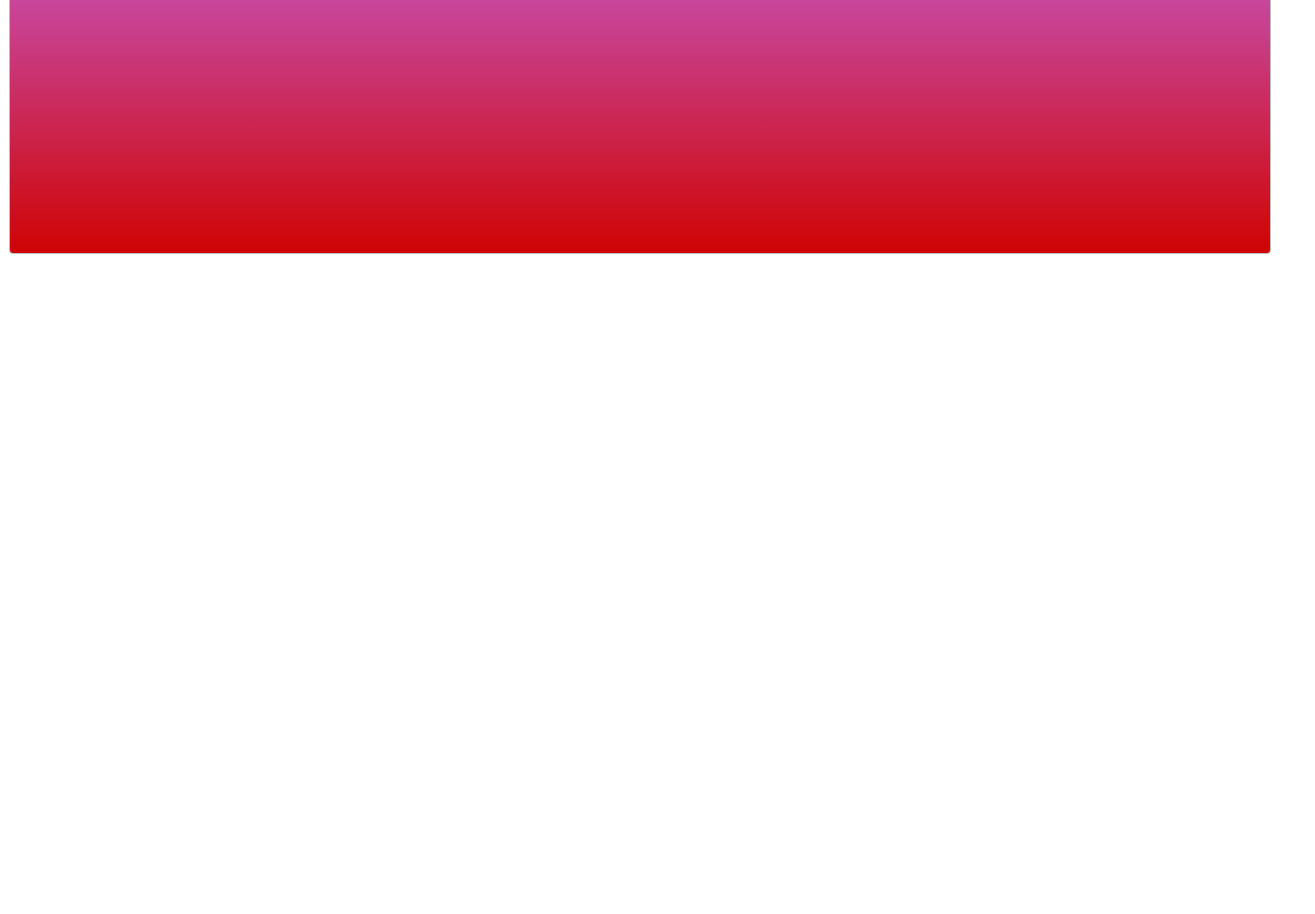
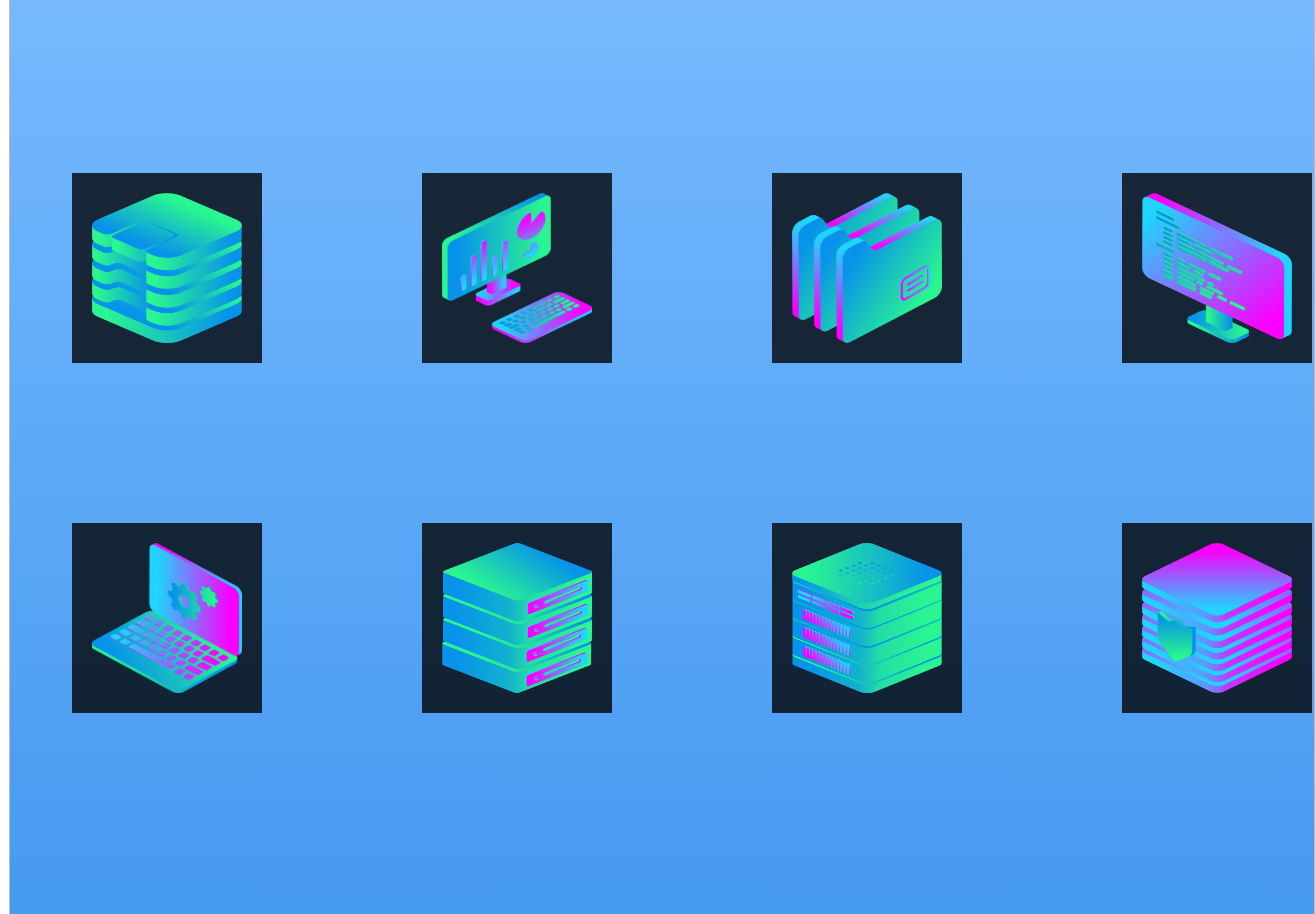
Before and after one commit to Snopcare/Snopcare-Master-Website-Layout, a plain HTML site: page index.html in a window 1280 px wide. Shown: the part 513-1427 px from the top of the page, 1315 px wide, since content can reach past the window. Drawn offline with Linux system fonts and the light colour scheme.

Commit message:
Developer

```diff
--- a/style.css
+++ b/style.css
@@ -22,7 +22,32 @@
     -moz-box-shadow:rgba(0,0,0,0.8) 0px 5px 15px, inset rgba(0,0,0,0.15) 0px -10px 20px;
     -o-box-shadow:rgba(0,0,0,0.8) 0px 5px 15px, inset rgba(0,0,0,0.15) 0px -10px 20px;
     box-shadow:rgba(0,0,0,0.8) 0px 5px 15px, inset rgba(0,0,0,0.15) 0px -10px 20px;
-}
+    box-shadow:rgba(0,0,0,0.8) 0px 5px 15px, inset rgba(0,0,0,0.15) 0px -10px 20px;}
+
+.red {display: flex;
+    justify-content: center;}
+
+.blue {display: grid;
+  grid-template-columns: repeat(4, 250px );
+  grid-template-rows: repeat(2, 250px );
+  gap: 100px;
+  justify-content:  space-around;
+  align-content: center;
+
+   }
+.yellow { display: flex;
+    justify-content: flex-start;}
+
+img {
+    width: 150px;
+    height: 150px;
+    padding: 20px 20px;
+    background-color: #000000c7;
+    cursor:pointer;
+     }
+.backseat { width: 100%;
+height: 100%; }
+
 
 /*https://paulund.co.uk/how-to-create-shiny-css-buttons
 /***********************************************************************
```
